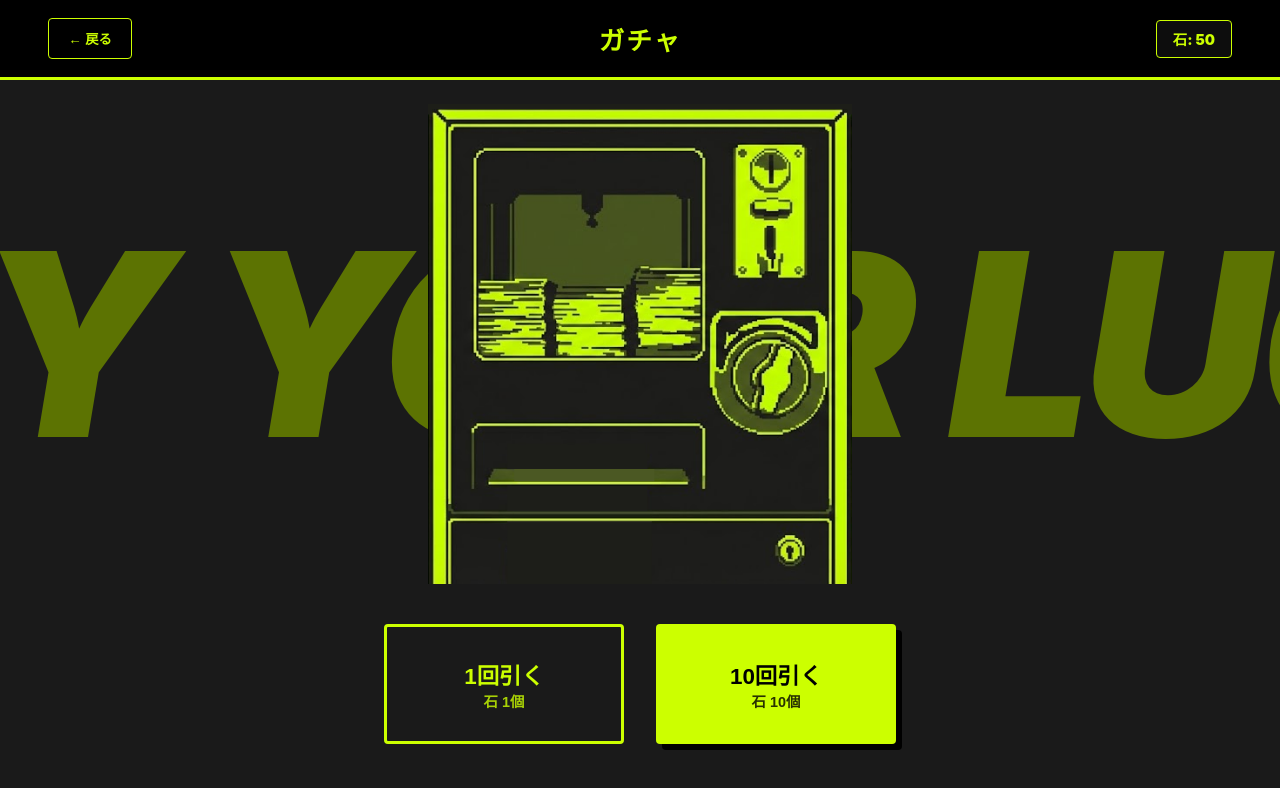
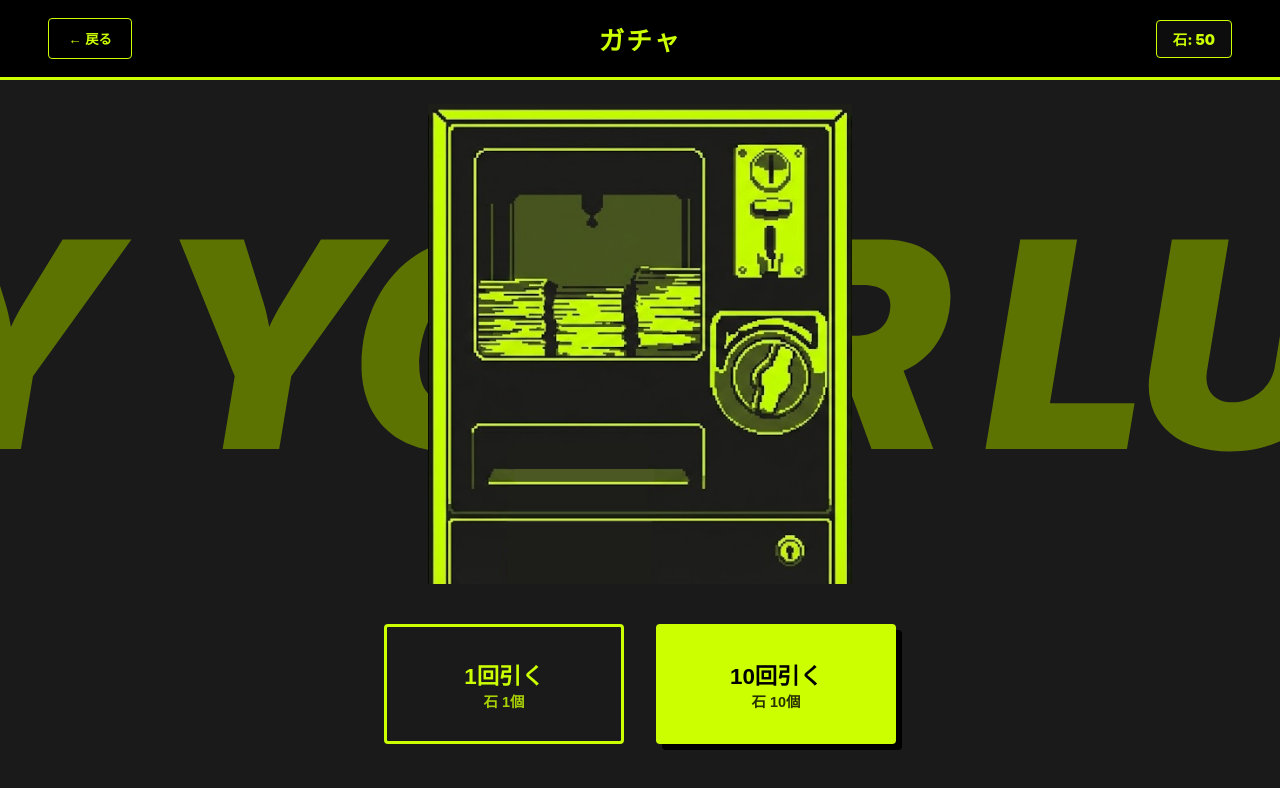
Before and after one commit to shii-park/friends_frontend, a React (Vite) app: page /gacha in a window 1280 px wide. Shown: the top 788 px of the page. Built offline with nearby package versions, Linux system fonts and the light colour scheme.

Commit message:
Update: ガチャバナー背景テキストを18remの絶妙なサイズに確定

```diff
--- a/src/App.css
+++ b/src/App.css
@@ -1219,14 +1219,14 @@ body {
 
 .gacha-banner-bg-text {
   position: absolute;
-  font-size: 16rem; /* 20remから少し縮小してバランス調整 */
+  font-size: 18rem; /* 16remから18remに微増させて迫力を調整 */
   font-weight: 950;
   color: #647D00;
   white-space: nowrap;
   z-index: 0;
   user-select: none;
   font-style: italic;
-  letter-spacing: -0.6rem;
+  letter-spacing: -0.7rem;
   opacity: 0.9;
   pointer-events: none;
 }
```
